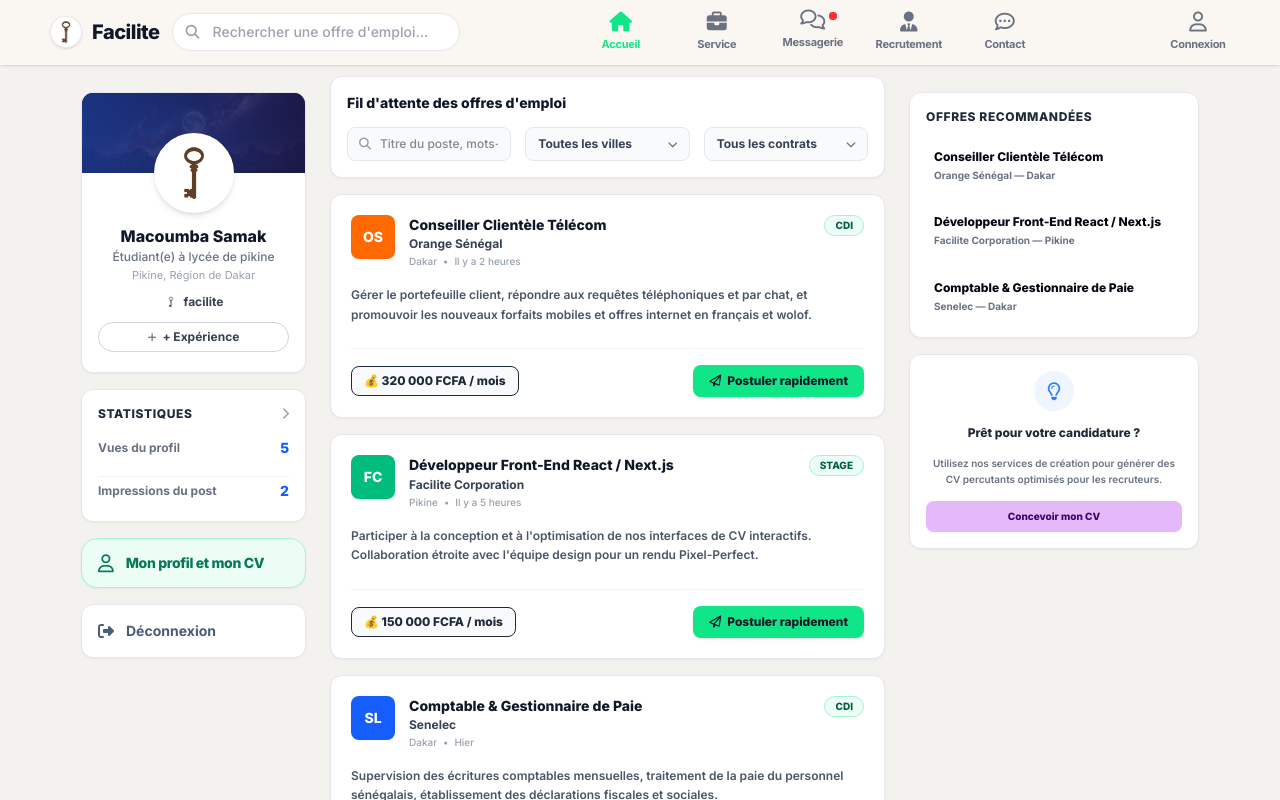
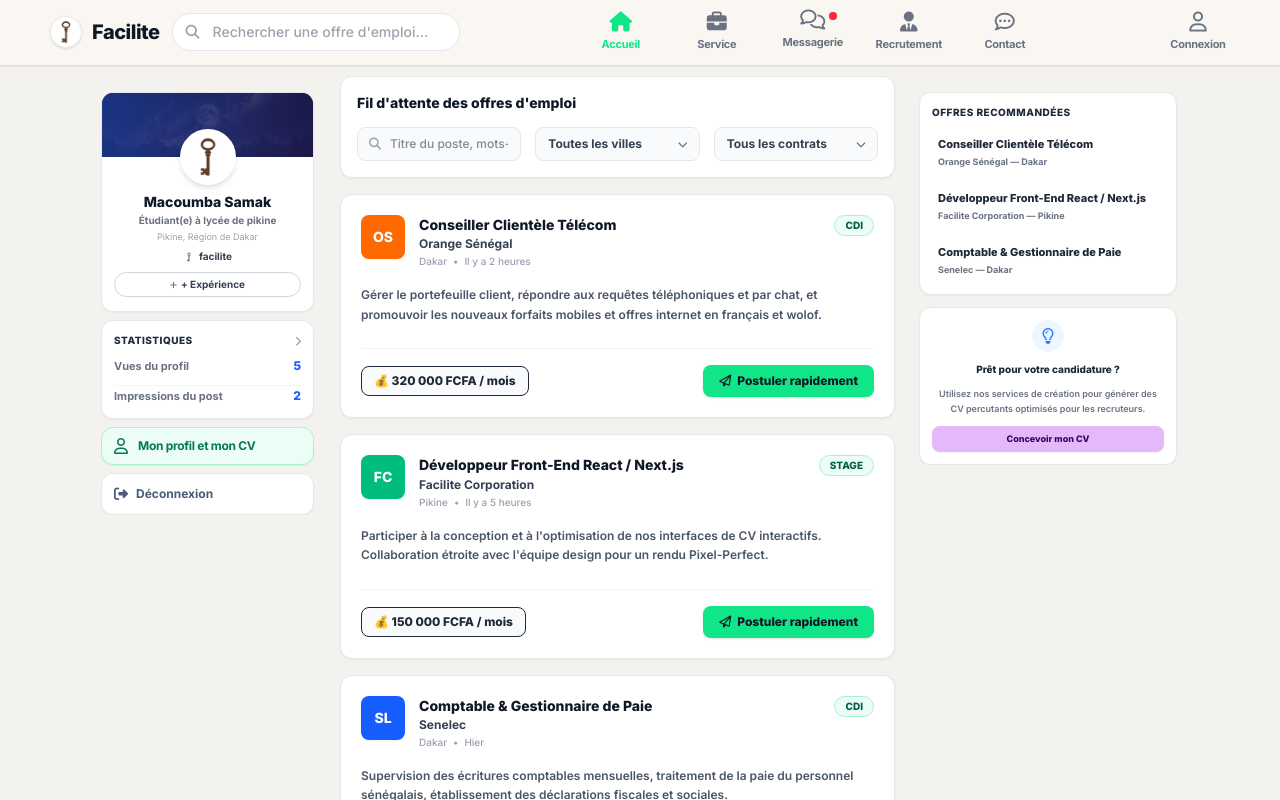
Before and after one commit to facilitefacile62-alt/facilite, a Next.js app: page / in a window 1280 px wide. Shown: the top 800 px of the page. Built offline with nearby package versions, Linux system fonts and the light colour scheme.

Commit message:
style: optimize sidebars sizing and add scrollable container support for zoom

```diff
--- a/src/app/globals.css
+++ b/src/app/globals.css
@@ -117,3 +117,12 @@
 #user-count {
   transition: opacity 0.2s ease-in-out;
 }
+
+/* Masquer la scrollbar pour les conteneurs scrollables */
+.no-scrollbar::-webkit-scrollbar {
+  display: none;
+}
+.no-scrollbar {
+  -ms-overflow-style: none;
+  scrollbar-width: none;
+}
--- a/src/app/page.js
+++ b/src/app/page.js
@@ -823,24 +823,24 @@
         <div className="max-w-[1180px] mx-auto flex flex-col lg:flex-row gap-6 items-start justify-center">
 
           {/* --- COLONNE DE GAUCHE : Profil & Stats --- */}
-          <aside className="hidden lg:flex lg:w-[225px] flex-shrink-0 flex-col space-y-4 sticky top-[92px]">
+          <aside className="hidden lg:flex lg:w-[215px] flex-shrink-0 flex-col space-y-2 sticky top-[92px] lg:max-h-[calc(100vh-115px)] lg:overflow-y-auto no-scrollbar lg:pr-0.5">
 
             {/* Carte Profil */}
             <div className="bg-white rounded-xl border border-gray-200 overflow-hidden shadow-xs">
               {/* Image de couverture en hauteur (Ciel étoilé avec lune comme dans la capture) */}
               <Link
                 href="/profil"
-                className="h-20 bg-cover bg-center bg-no-repeat relative block cursor-pointer group"
+                className="h-16 bg-cover bg-center bg-no-repeat relative block cursor-pointer group"
                 style={{ backgroundImage: "url('/stellar-cover.png')" }}
               >
                 <div className="absolute inset-0 bg-gradient-to-r from-blue-900 to-indigo-950 opacity-90 group-hover:opacity-75 transition"></div>
               </Link>
 
-              <div className="px-4 pb-5 pt-0 relative flex flex-col items-center text-center">
+              <div className="px-3 pb-3.5 pt-0 relative flex flex-col items-center text-center">
                 {/* Photo de profil (Logo Facilite avec bord blanc chevauchant la couverture) */}
                 <Link
                   href="/profil"
-                  className="-mt-10 mb-3 relative z-10 w-20 h-20 rounded-full border-4 border-white shadow-md overflow-hidden bg-white block cursor-pointer group"
+                  className="-mt-7 mb-2 relative z-10 w-14 h-14 rounded-full border-2 border-white shadow-md overflow-hidden bg-white block cursor-pointer group"
                 >
                   <img
                     src="/logo.jpeg"
@@ -850,23 +850,23 @@
                 </Link>
 
                 <Link href="/profil" className="group">
-                  <h2 className="text-base font-extrabold text-gray-900 leading-snug group-hover:text-blue-600 transition">{t.profileTitle}</h2>
+                  <h2 className="text-sm font-extrabold text-gray-900 leading-tight group-hover:text-blue-600 transition">{t.profileTitle}</h2>
                 </Link>
-                <p className="text-xs text-gray-500 font-medium mt-0.5">{t.profileSubtitle}</p>
-                <p className="text-[11px] text-gray-400 font-normal mt-0.5 mb-2.5">{t.profileLocation}</p>
+                <p className="text-[10px] text-gray-500 font-bold mt-0.5">{t.profileSubtitle}</p>
+                <p className="text-[9px] text-gray-400 font-normal mt-0.5 mb-1.5">{t.profileLocation}</p>
 
                 {/* Micro badge entreprise comme dans la capture */}
-                <div className="flex items-center justify-center space-x-1.5 text-xs text-gray-700 font-bold mb-3">
-                  <img src="/logo.jpeg" alt="facilite logo" className="w-3.5 h-3.5 rounded-xs object-cover" />
+                <div className="flex items-center justify-center space-x-1 text-[10px] text-gray-700 font-bold mb-2">
+                  <img src="/logo.jpeg" alt="facilite logo" className="w-3 h-3 rounded-xs object-cover" />
                   <span>facilite</span>
                 </div>
 
                 {/* Bouton Ajouter Expérience */}
                 <button
                   onClick={() => setExperienceModalOpen(true)}
-                  className="w-full border border-gray-300 hover:bg-gray-50 text-gray-700 font-bold py-1.5 px-3 rounded-full text-xs transition flex items-center justify-center space-x-1.5 cursor-pointer bg-white"
+                  className="w-full border border-gray-300 hover:bg-gray-50 text-gray-700 font-bold py-1 px-2.5 rounded-full text-[10px] transition flex items-center justify-center space-x-1 cursor-pointer bg-white"
                 >
-                  <i className="fa-solid fa-plus text-[10px] text-gray-500"></i>
+                  <i className="fa-solid fa-plus text-[8px] text-gray-500"></i>
                   <span>{t.profileExperienceBtn}</span>
                 </button>
               </div>
@@ -874,32 +874,32 @@
 
             {/* Carte Expériences (Dynamique) */}
             {experiences.length > 0 && (
-              <div className="bg-white rounded-xl border border-gray-200 p-4 shadow-xs flex flex-col space-y-4">
-                <div className="flex justify-between items-center pb-2 border-b border-gray-100">
-                  <h3 className="text-xs font-extrabold text-gray-800 uppercase tracking-wider">Expérience</h3>
-                  <i className="fa-solid fa-briefcase text-gray-400 text-xs"></i>
-                </div>
-                <div className="space-y-4">
+              <div className="bg-white rounded-xl border border-gray-200 p-3 shadow-xs flex flex-col space-y-2.5">
+                <div className="flex justify-between items-center pb-1.5 border-b border-gray-100">
+                  <h3 className="text-[10px] font-extrabold text-gray-800 uppercase tracking-wider">Expérience</h3>
+                  <i className="fa-solid fa-briefcase text-gray-400 text-[10px]"></i>
+                </div>
+                <div className="space-y-3">
                   {experiences.map((exp) => (
-                    <div key={exp.id} className="relative flex items-start space-x-3 text-left">
-                      <div className="w-8 h-8 rounded bg-gray-100 text-gray-500 flex items-center justify-center flex-shrink-0 text-sm font-bold border border-gray-200">
+                    <div key={exp.id} className="relative flex items-start space-x-2 text-left">
+                      <div className="w-7 h-7 rounded bg-gray-100 text-gray-500 flex items-center justify-center flex-shrink-0 text-xs font-bold border border-gray-200">
                         {exp.company.substring(0, 2).toUpperCase()}
                       </div>
-                      <div className="flex-grow min-w-0 pr-5">
-                        <h4 className="text-xs font-extrabold text-gray-900 truncate">{exp.title}</h4>
-                        <p className="text-[10px] text-gray-700 font-bold truncate">{exp.company}</p>
-                        <p className="text-[9px] text-gray-400 font-semibold mt-0.5">
+                      <div className="flex-grow min-w-0 pr-4">
+                        <h4 className="text-[10px] font-extrabold text-gray-900 truncate">{exp.title}</h4>
+                        <p className="text-[9px] text-gray-700 font-bold truncate">{exp.company}</p>
+                        <p className="text-[8px] text-gray-400 font-semibold mt-0.5">
                           {exp.startMonth} {exp.startYear} — {exp.isCurrent ? "Présent" : "Terminé"}
                         </p>
                         {exp.location && (
-                          <p className="text-[9px] text-gray-400 font-semibold mt-0.5">
+                          <p className="text-[8px] text-gray-400 font-semibold mt-0.5">
                             {exp.location} ({exp.locationType})
                           </p>
                         )}
                         {exp.skills && exp.skills.length > 0 && (
-                          <div className="flex flex-wrap gap-1 mt-1.5">
-                            {exp.skills.map((skill, sIdx) => (
-                              <span key={sIdx} className="text-[8px] font-bold text-blue-600 bg-blue-50 border border-blue-100 px-1.5 py-0.5 rounded">
+                          <div className="flex flex-wrap gap-0.5 mt-1">
+                            {exp.skills.slice(0, 2).map((skill, sIdx) => (
+                              <span key={sIdx} className="text-[7px] font-bold text-blue-600 bg-blue-50 border border-blue-100 px-1 py-0.5 rounded">
                                 {skill}
                               </span>
                             ))}
@@ -910,10 +910,10 @@
                       {/* Bouton de suppression */}
                       <button
                         onClick={() => handleDeleteExperience(exp.id)}
-                        className="text-gray-300 hover:text-red-500 transition p-1 cursor-pointer absolute top-0 right-0"
+                        className="text-gray-300 hover:text-red-500 transition p-0.5 cursor-pointer absolute top-0 right-0"
                         title="Supprimer cette expérience"
                       >
-                        <i className="fa-solid fa-trash-can text-[10px]"></i>
+                        <i className="fa-solid fa-trash-can text-[9px]"></i>
                       </button>
                     </div>
                   ))}
@@ -922,19 +922,19 @@
             )}
 
             {/* Carte Statistiques */}
-            <div className="bg-white rounded-xl border border-gray-200 p-4 shadow-xs">
-              <div className="flex justify-between items-center mb-3">
-                <h3 className="text-xs font-extrabold text-gray-800 uppercase tracking-wider">{t.statsTitle}</h3>
-                <i className="fa-solid fa-chevron-right text-gray-400 text-xs cursor-pointer"></i>
-              </div>
-              <div className="space-y-3.5 font-bold text-xs">
-                <div className="flex justify-between items-center py-1">
+            <div className="bg-white rounded-xl border border-gray-200 p-3 shadow-xs">
+              <div className="flex justify-between items-center mb-2">
+                <h3 className="text-[10px] font-extrabold text-gray-800 uppercase tracking-wider">{t.statsTitle}</h3>
+                <i className="fa-solid fa-chevron-right text-gray-400 text-[10px] cursor-pointer"></i>
+              </div>
+              <div className="space-y-2 font-bold text-[11px]">
+                <div className="flex justify-between items-center py-0.5">
                   <span className="text-gray-500">{t.statsViews}</span>
-                  <span className="text-blue-600 font-extrabold text-sm">5</span>
-                </div>
-                <div className="flex justify-between items-center py-1 border-t border-gray-100">
+                  <span className="text-blue-600 font-extrabold text-xs">5</span>
+                </div>
+                <div className="flex justify-between items-center py-0.5 border-t border-gray-100">
                   <span className="text-gray-500">{t.statsImpressions}</span>
-                  <span className="text-blue-600 font-extrabold text-sm">2</span>
+                  <span className="text-blue-600 font-extrabold text-xs">2</span>
                 </div>
               </div>
             </div>
@@ -942,16 +942,16 @@
             {/* Carte Mon profil et mon CV (Mint Green style capture) */}
             <Link
               href="/profil"
-              className="bg-[#ECFDF5] border border-[#A7F3D0] rounded-2xl p-3.5 px-4 shadow-xs hover:shadow-md transition cursor-pointer flex items-center space-x-3 group block"
+              className="bg-[#ECFDF5] border border-[#A7F3D0] rounded-xl p-2.5 px-3 shadow-xs hover:shadow-md transition cursor-pointer flex items-center space-x-2.5 group block"
             >
-              <i className="fa-regular fa-user text-lg text-[#047857] font-bold group-hover:scale-110 transition transform"></i>
-              <span className="text-sm font-extrabold text-[#047857] tracking-tight">
+              <i className="fa-regular fa-user text-base text-[#047857] font-bold group-hover:scale-110 transition transform"></i>
+              <span className="text-xs font-bold text-[#047857] tracking-tight">
                 Mon profil et mon CV
               </span>
             </Link>
 
             {/* Bouton Déconnexion (Style LinkedIn) */}
-            <div className="bg-white rounded-xl border border-gray-200 p-4 shadow-xs flex items-center justify-start">
+            <div className="bg-white rounded-xl border border-gray-200 p-3 shadow-xs flex items-center justify-start">
               <button
                 onClick={() => {
                   triggerToast("Déconnexion réussie ! Redirection...", "fa-right-from-bracket");
@@ -959,9 +959,9 @@
                     window.location.reload();
                   }, 1500);
                 }}
-                className="flex items-center space-x-3 text-[#4A5D78] hover:text-red-600 font-bold text-sm transition cursor-pointer bg-transparent border-none p-0 outline-none w-full text-left"
+                className="flex items-center space-x-2 text-[#4A5D78] hover:text-red-600 font-bold text-xs transition cursor-pointer bg-transparent border-none p-0 outline-none w-full text-left"
               >
-                <i className="fa-solid fa-right-from-bracket text-base"></i>
+                <i className="fa-solid fa-right-from-bracket text-sm"></i>
                 <span>Déconnexion</span>
               </button>
             </div>
@@ -1091,40 +1091,40 @@
           </section>
 
           {/* --- COLONNE DE DROITE : Offres recommandées & Publicité --- */}
-          <aside className="w-full lg:w-[290px] flex-shrink-0 flex flex-col space-y-4 lg:sticky lg:top-[92px]">
+          <aside className="w-full lg:w-[260px] flex-shrink-0 flex flex-col space-y-3 lg:sticky lg:top-[92px] lg:max-h-[calc(100vh-115px)] lg:overflow-y-auto no-scrollbar lg:pr-0.5">
 
             {/* Offres Recommandées */}
-            <div className="bg-white rounded-xl border border-gray-200 p-4 shadow-xs">
-              <h3 className="text-xs font-extrabold text-gray-800 uppercase tracking-wider mb-4">{t.trendingJobsTitle}</h3>
-
-              <div className="space-y-4 font-bold text-xs">
+            <div className="bg-white rounded-xl border border-gray-200 p-3 shadow-xs">
+              <h3 className="text-[10px] font-extrabold text-gray-800 uppercase tracking-wider mb-2.5">{t.trendingJobsTitle}</h3>
+
+              <div className="space-y-2.5 font-bold text-[11px]">
                 {initialJobs.slice(0, 3).map((job) => (
                   <div
                     key={`trend-${job.id}`}
                     onClick={() => handleApplyClick(job)}
-                    className="group cursor-pointer flex flex-col space-y-1 hover:bg-gray-50 p-2 rounded-lg transition"
+                    className="group cursor-pointer flex flex-col space-y-0.5 hover:bg-gray-50 p-1.5 rounded-lg transition"
                   >
-                    <span className="text-gray-950 font-extrabold group-hover:text-blue-600 transition truncate">
+                    <span className="text-gray-955 font-extrabold group-hover:text-blue-600 transition truncate">
                       {selectedLang === "FR" ? job.titleFR : job.titleEN}
                     </span>
-                    <span className="text-gray-500 text-[10px]">{job.company} — {job.location}</span>
+                    <span className="text-gray-500 text-[9px]">{job.company} — {job.location}</span>
                   </div>
                 ))}
               </div>
             </div>
 
             {/* Aide et raccourcis rapides */}
-            <div className="bg-white rounded-xl border border-gray-200 p-4 shadow-xs text-center flex flex-col items-center space-y-3.5">
-              <div className="w-10 h-10 rounded-full bg-blue-50 text-blue-500 flex items-center justify-center">
-                <i className="fa-regular fa-lightbulb text-lg"></i>
-              </div>
-              <h4 className="text-xs font-extrabold text-gray-800">Prêt pour votre candidature ?</h4>
-              <p className="text-[10px] text-gray-500 leading-relaxed font-semibold">
+            <div className="bg-white rounded-xl border border-gray-200 p-3 shadow-xs text-center flex flex-col items-center space-y-2.5">
+              <div className="w-8 h-8 rounded-full bg-blue-50 text-blue-500 flex items-center justify-center">
+                <i className="fa-regular fa-lightbulb text-base"></i>
+              </div>
+              <h4 className="text-[10px] font-extrabold text-gray-800">Prêt pour votre candidature ?</h4>
+              <p className="text-[9px] text-gray-500 leading-relaxed font-semibold">
                 Utilisez nos services de création pour générer des CV percutants optimisés pour les recruteurs.
               </p>
               <Link
                 href="/service"
-                className="w-full bg-[#E4B8F9] hover:bg-[#db9ff7] text-purple-950 font-extrabold py-2 px-4 rounded-lg text-[10px] transition text-center shadow-xs cursor-pointer"
+                className="w-full bg-[#E4B8F9] hover:bg-[#db9ff7] text-purple-950 font-extrabold py-1.5 px-3 rounded-lg text-[9px] transition text-center shadow-xs cursor-pointer block"
               >
                 Concevoir mon CV
               </Link>
```
